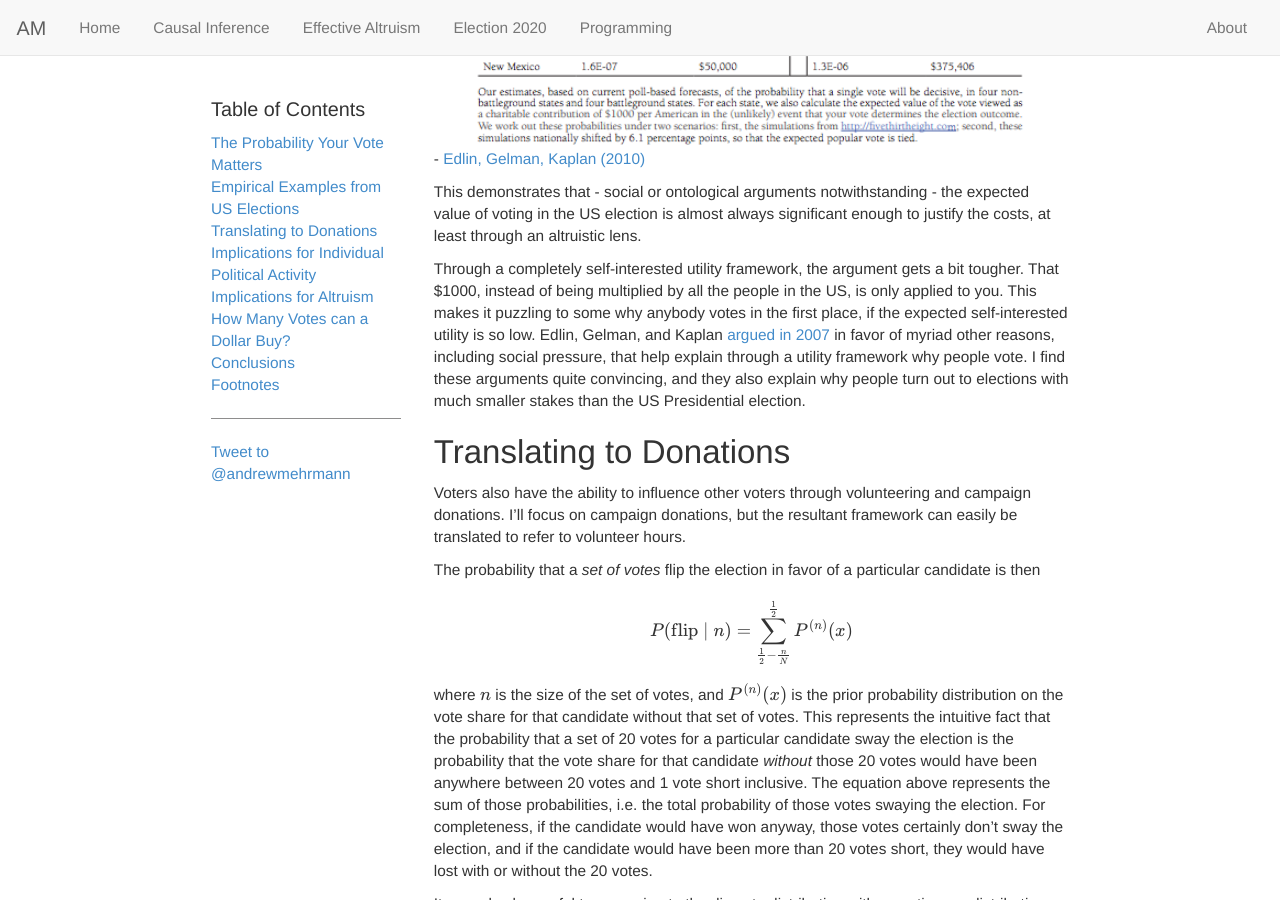
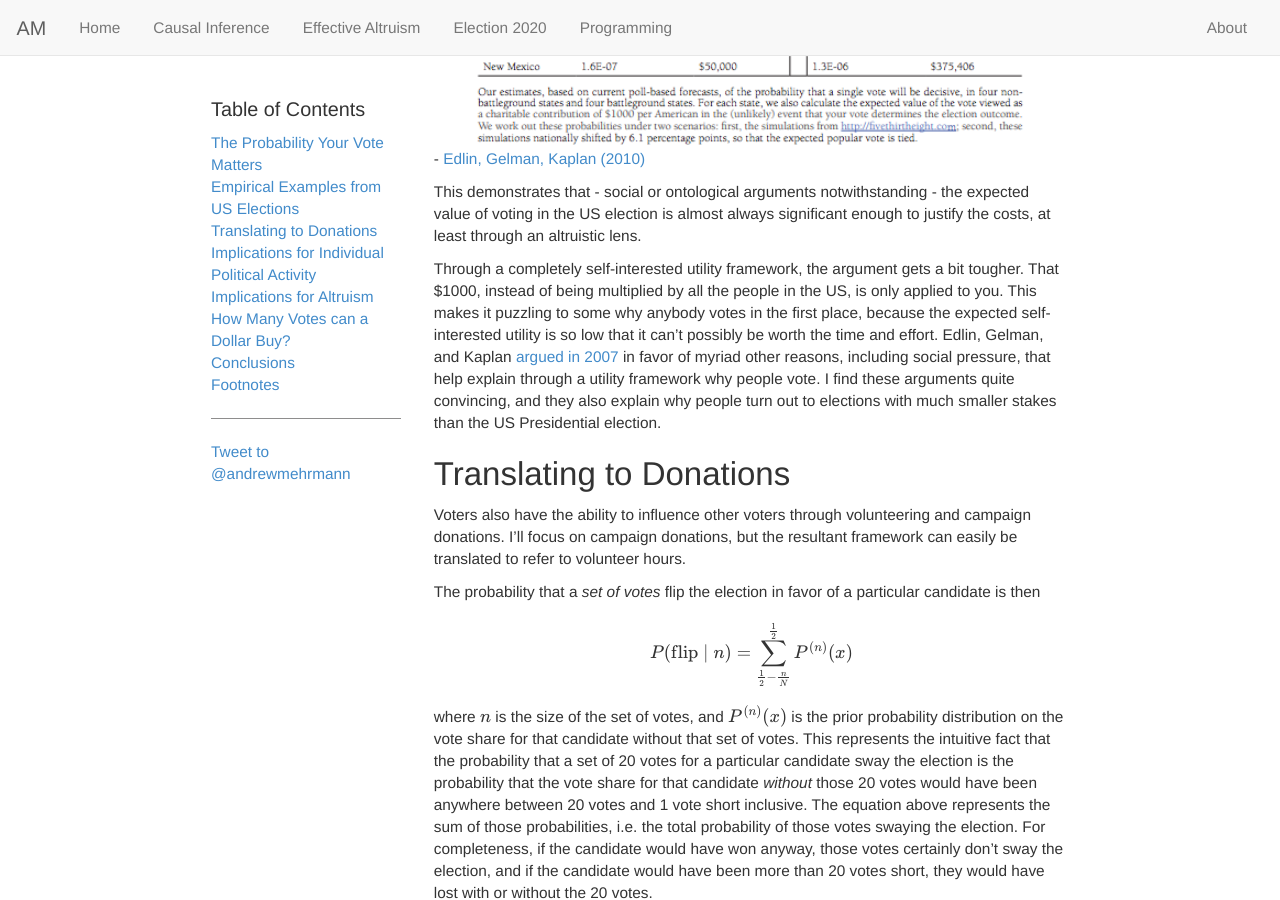
Before and after one commit to dkmehrmann/-deprecated-dkmehrmann.github.io, a Jekyll site: the page built from _posts/2019-12-05-thinking-about-donations.md, in a window 1280 px wide and 900 px high, scrolled down 2443 px. Built offline with Jekyll 4.4.1, drawn with Linux system fonts in a browser that asks for light colours; formulas are drawn with MathJax 3; comment, search, counter and statistics services are not loaded.

Commit message:
add clarity

```diff
--- a/_posts/2019-12-05-thinking-about-donations.md
+++ b/_posts/2019-12-05-thinking-about-donations.md
@@ -52,7 +52,7 @@
 
 This demonstrates that - social or ontological arguments notwithstanding - the expected value of voting in the US election is almost always significant enough to justify the costs, at least through an altruistic lens.
 
-Through a completely self-interested utility framework, the argument gets a bit tougher. That $1000, instead of being multiplied by all the people in the US, is only applied to you. This makes it puzzling to some why anybody votes in the first place, if the expected self-interested utility is so low. Edlin, Gelman, and Kaplan [argued in 2007](https://www.nber.org/papers/w13562.pdf) in favor of myriad other reasons, including social pressure, that help explain through a utility framework why people vote. I find these arguments quite convincing, and they also explain why people turn out to elections with much smaller stakes than the US Presidential election.
+Through a completely self-interested utility framework, the argument gets a bit tougher. That $1000, instead of being multiplied by all the people in the US, is only applied to you. This makes it puzzling to some why anybody votes in the first place, because the expected self-interested utility is so low that it can't possibly be worth the time and effort. Edlin, Gelman, and Kaplan [argued in 2007](https://www.nber.org/papers/w13562.pdf) in favor of myriad other reasons, including social pressure, that help explain through a utility framework why people vote. I find these arguments quite convincing, and they also explain why people turn out to elections with much smaller stakes than the US Presidential election.
 
 ## Translating to Donations
 
```
